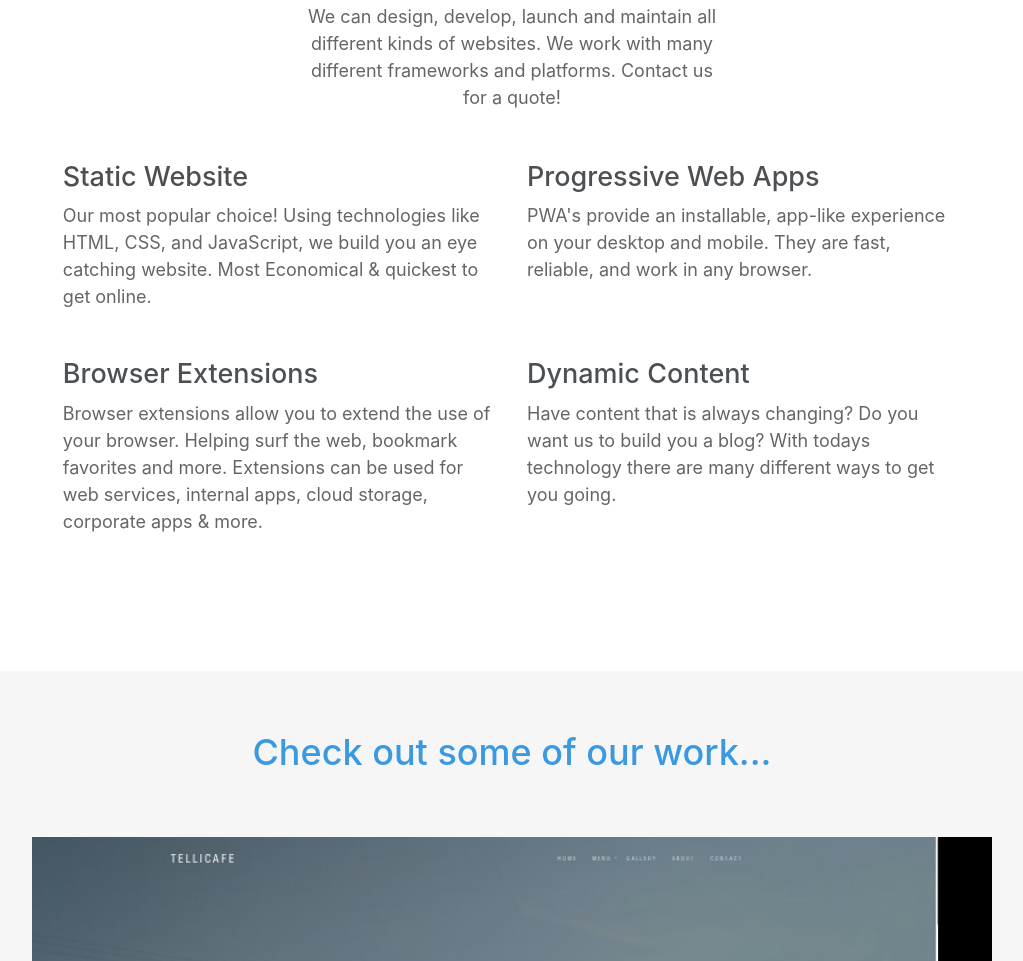
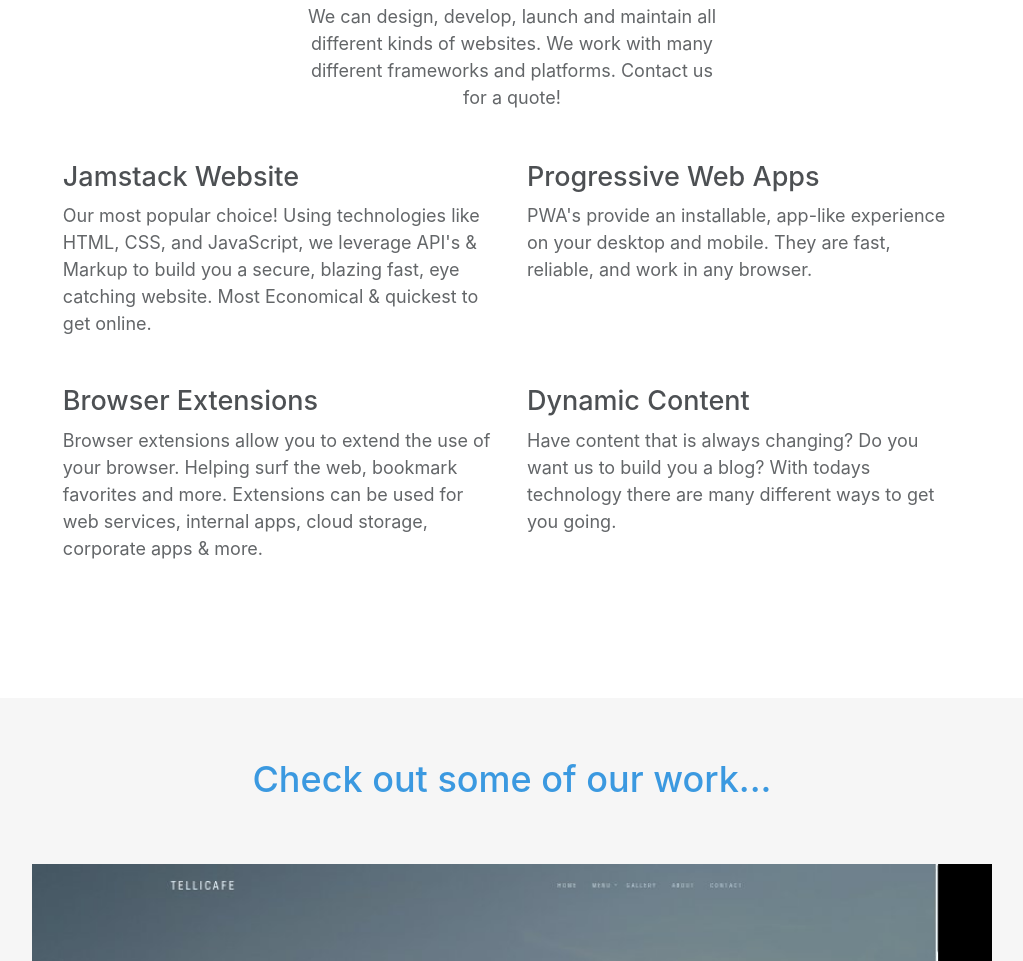
Before and after one commit to Cipher-Coder/mattaz_gatsby, a Gatsby site: page / in a window 1280 px wide. Shown: the part 1987-2948 px from the top of the page, without its empty margins (128-1151 px from the left). Built offline with nearby package versions, Linux system fonts and the light colour scheme; Gatsby itself is replaced by a stand-in of ours.

Commit message:
changed static to jamstack

```diff
--- a/src/components/CtaBlock/CtaBlock.js
+++ b/src/components/CtaBlock/CtaBlock.js
@@ -20,11 +20,12 @@ const CtaBlock = () => {
       <div className="row justify-content-center">
         <div className="col-md-5 feature-box">
           <Icon icon={screenTablet} className="line-icons icon light-blue" />
-          <h4 className="block-title">Static Website</h4>
+          <h4 className="block-title">Jamstack Website</h4>
           <p className="block-text">
             Our most popular choice! Using technologies like HTML, CSS, and
-            JavaScript, we build you an eye catching website. Most Economical &
-            quickest to get online.&nbsp;
+            JavaScript, we leverage API's &amp; Markup to build you a secure,
+            blazing fast, eye catching website. Most Economical & quickest to
+            get online.&nbsp;
           </p>
         </div>
         <div className="col-md-5 feature-box">
```
